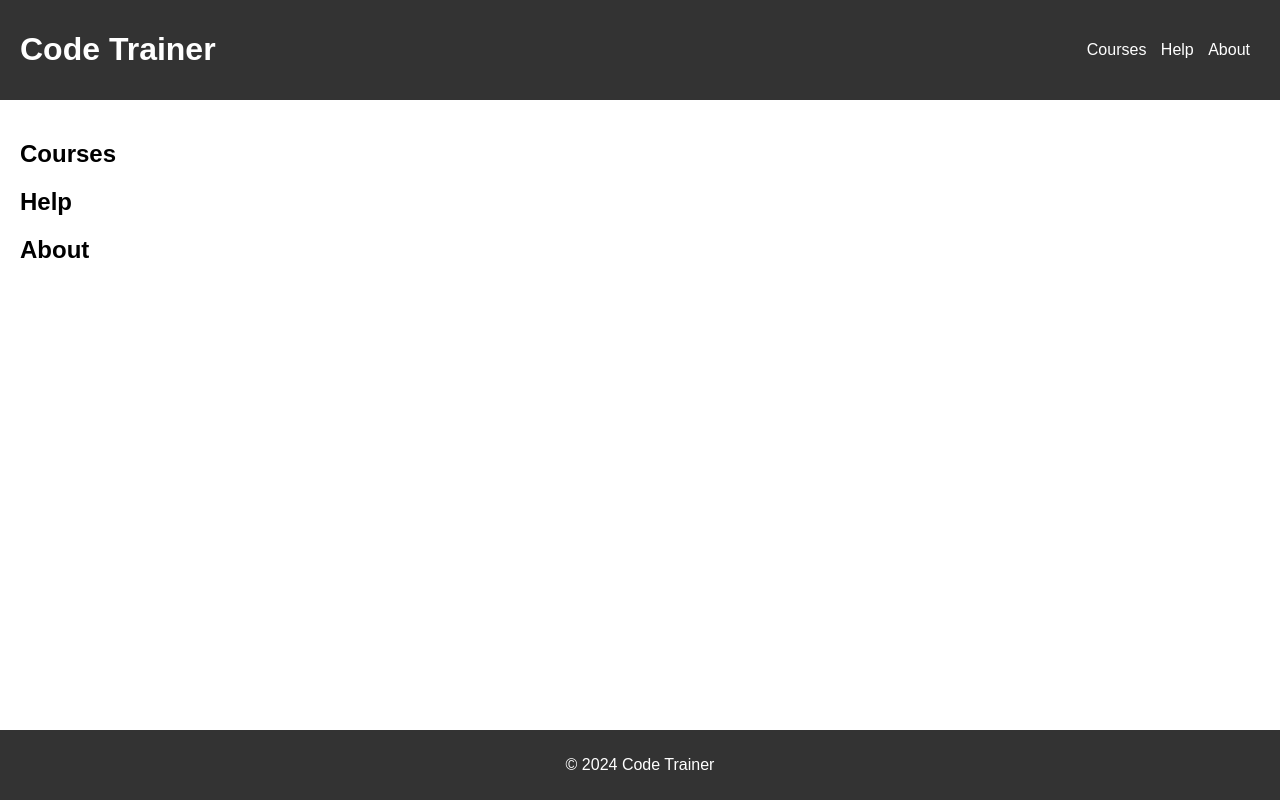
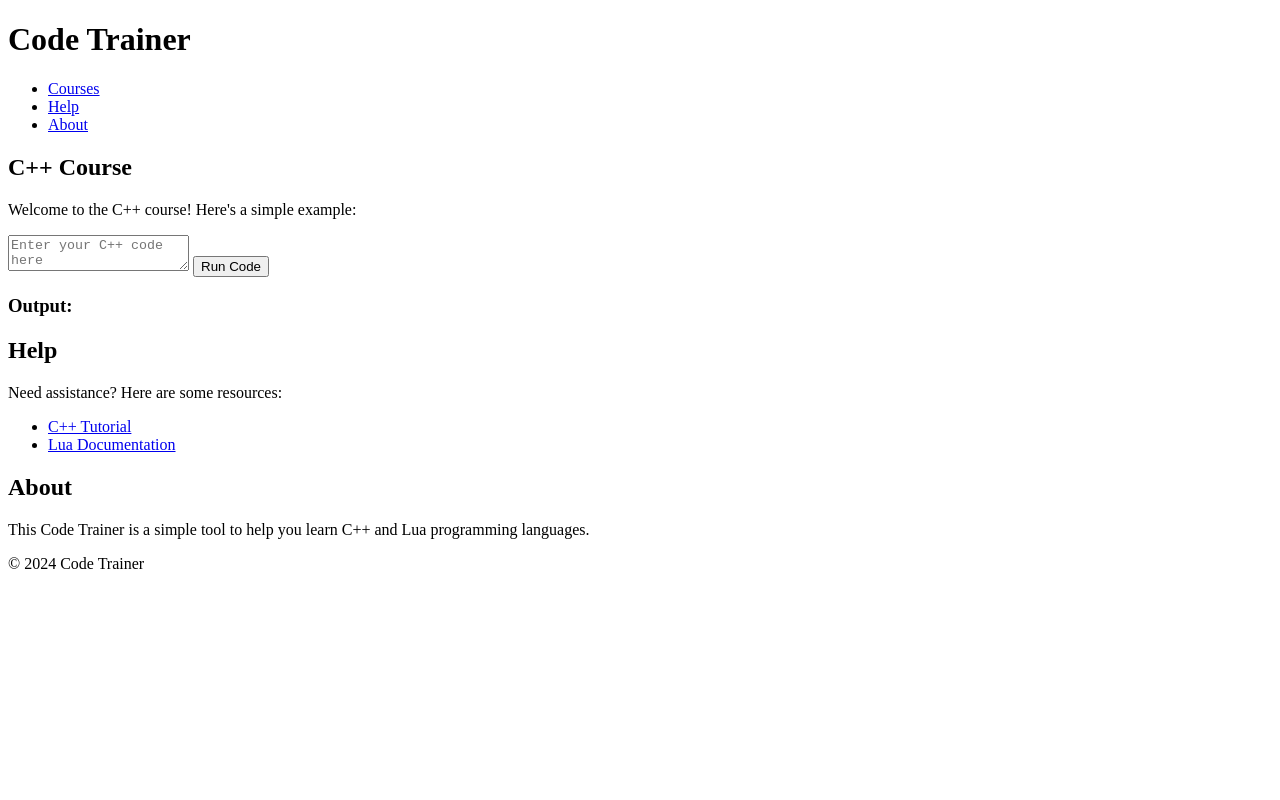
Before and after one commit to IdkJustADev/IdkJustADev.github.io, a plain HTML site: page index.html in a window 1280 px wide. Drawn offline with Linux system fonts and the light colour scheme.

Commit message:
Update index.html

```diff
--- a/index.html
+++ b/index.html
@@ -5,76 +5,10 @@
     <meta name="viewport" content="width=device-width, initial-scale=1.0">
     <title>Code Trainer</title>
     <style>
-        body {
-            font-family: Arial, sans-serif;
-            margin: 0;
-            padding: 0;
-        }
-
-        header {
-            background-color: #333;
-            color: #fff;
-            padding: 10px 20px;
-            display: flex;
-            justify-content: space-between;
-            align-items: center;
-        }
-
-        nav ul {
-            list-style-type: none;
-            padding: 0;
-            margin: 0;
-        }
-
-        nav ul li {
-            display: inline;
-            margin-right: 10px;
-        }
-
-        nav ul li a {
-            color: #fff;
-            text-decoration: none;
-        }
-
-        main {
-            padding: 20px;
-        }
-
-        footer {
-            background-color: #333;
-            color: #fff;
-            text-align: center;
-            padding: 10px 0;
-            position: fixed;
-            bottom: 0;
-            width: 100%;
-        }
-
-        .content {
-            margin-bottom: 20px;
-        }
-
-        .code-container {
-            display: flex;
-            flex-direction: column;
-            margin-bottom: 20px;
-        }
-
-        .code-editor {
-            width: 100%;
-            height: 200px;
-            border: 1px solid #ccc;
-            resize: none;
-            padding: 10px;
-            box-sizing: border-box;
-            font-family: monospace;
-        }
-
-        .output {
-            border: 1px solid #ccc;
-            padding: 10px;
-            box-sizing: border-box;
-            background-color: #f9f9f9;
+        /* Your CSS styles here */
+        /* Navigation button hover effect */
+        nav ul li a:hover {
+            color: purple;
         }
     </style>
 </head>
@@ -92,23 +26,43 @@
 
     <main>
         <section id="courses" class="content">
-            <h2>Courses</h2>
-            <!-- Your courses content goes here -->
+            <h2>C++ Course</h2>
+            <p>Welcome to the C++ course! Here's a simple example:</p>
+            <div class="code-container">
+                <textarea class="code-editor" placeholder="Enter your C++ code here"></textarea>
+                <button onclick="runCppCode()">Run Code</button>
+            </div>
+            <div class="output">
+                <h3>Output:</h3>
+                <pre id="cpp-output"></pre>
+            </div>
         </section>
 
         <section id="help" class="content">
             <h2>Help</h2>
-            <!-- Your help content goes here -->
+            <p>Need assistance? Here are some resources:</p>
+            <ul>
+                <li><a href="https://www.cplusplus.com/doc/tutorial/">C++ Tutorial</a></li>
+                <li><a href="https://www.lua.org/docs.html">Lua Documentation</a></li>
+            </ul>
         </section>
 
         <section id="about" class="content">
             <h2>About</h2>
-            <!-- Your about content goes here -->
+            <p>This Code Trainer is a simple tool to help you learn C++ and Lua programming languages.</p>
         </section>
     </main>
 
     <footer>
         <p>&copy; 2024 Code Trainer</p>
     </footer>
+
+    <script>
+        function runCppCode() {
+            // This is just a placeholder function for running C++ code
+            const code = document.querySelector('.code-editor').value;
+            document.getElementById('cpp-output').innerText = "Hello, World!"; // Placeholder output
+        }
+    </script>
 </body>
 </html>
```
